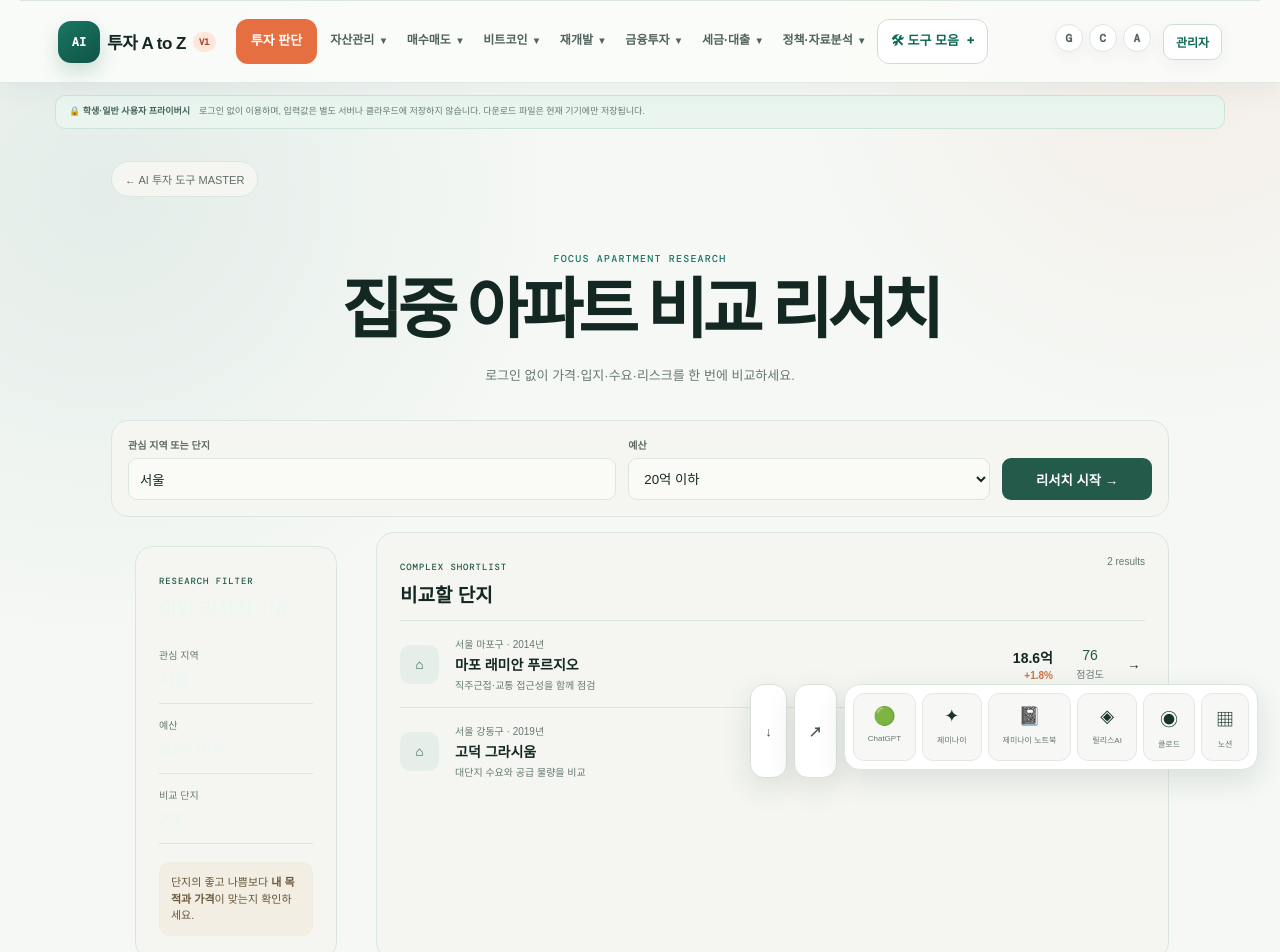
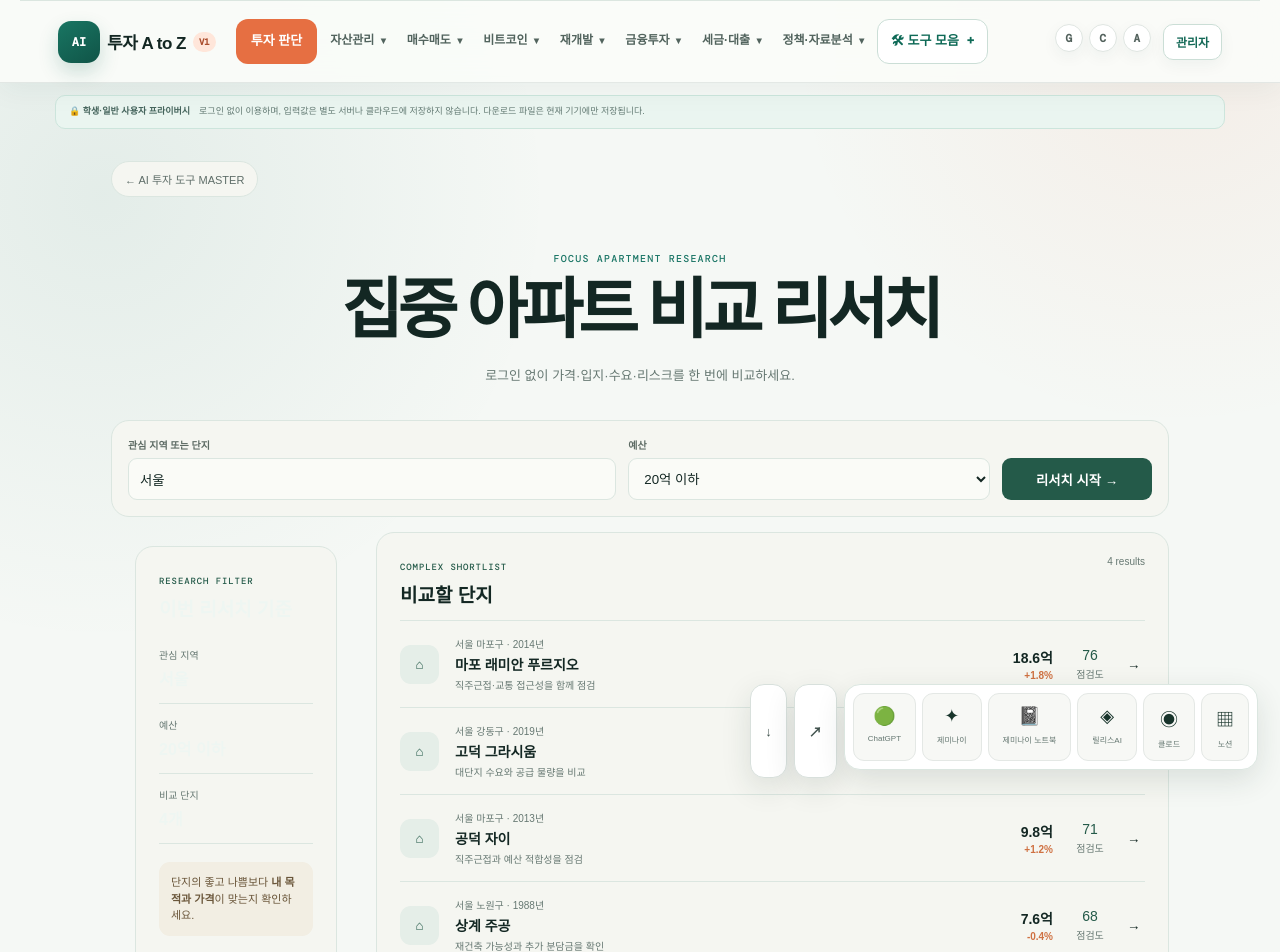
Before and after one commit to crenciasea7-dot/teacher-tools, a Next.js app in the folder ai-invest-tools-master/: page /apartment-research in a window 1280 px wide. Shown: the top 952 px of the page. Built offline with nearby package versions, Linux system fonts and the light colour scheme; a web font is replaced by a local one.

Commit message:
Add budget-matched apartment research samples

```diff
--- a/ai-invest-tools-master/app/apartment-research/page.tsx
+++ b/ai-invest-tools-master/app/apartment-research/page.tsx
@@ -9,6 +9,8 @@ const complexes: Complex[] = [
   { name: "래미안 리더스원", location: "서울 서초구 · 2019년", price: "24.8억", change: "+3.1%", school: "학군 우수", transit: "2호선 8분", note: "실거주 수요와 생활 인프라가 강점", score: 82 },
   { name: "마포 래미안 푸르지오", location: "서울 마포구 · 2014년", price: "18.6억", change: "+1.8%", school: "학군 보통", transit: "5호선 6분", note: "직주근접·교통 접근성을 함께 점검", score: 76 },
   { name: "고덕 그라시움", location: "서울 강동구 · 2019년", price: "17.2억", change: "+2.6%", school: "학군 우수", transit: "5호선 10분", note: "대단지 수요와 공급 물량을 비교", score: 74 },
+  { name: "공덕 자이", location: "서울 마포구 · 2013년", price: "9.8억", change: "+1.2%", school: "학군 보통", transit: "5호선 5분", note: "직주근접과 예산 적합성을 점검", score: 71 },
+  { name: "상계 주공", location: "서울 노원구 · 1988년", price: "7.6억", change: "-0.4%", school: "학군 보통", transit: "4호선 8분", note: "재건축 가능성과 추가 분담금을 확인", score: 68 },
 ];
 
 export default function ApartmentResearchPage() {
```
